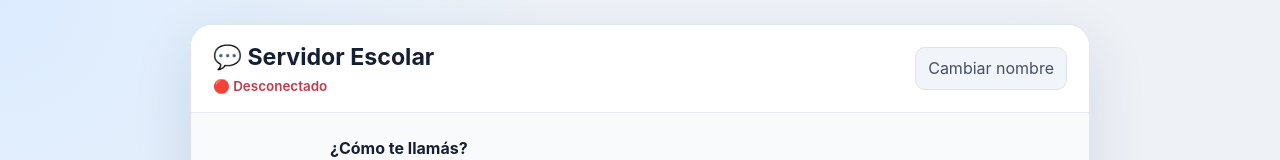
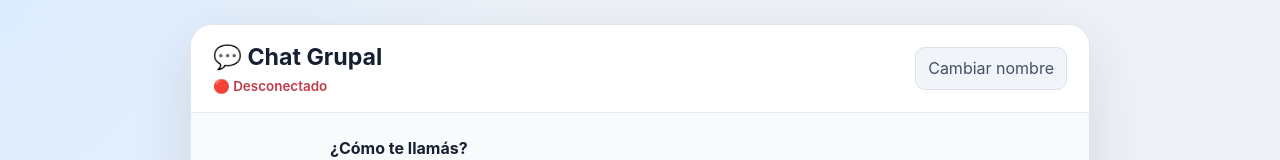
Before and after one commit to Gotti23b/Chat-Escolar, a plain HTML site: page index.html in a window 1280 px wide. Shown: the top 160 px of the page. Drawn offline with nearby package versions, Linux system fonts and the light colour scheme.

Commit message:
Prueba: cambiar identidad de Escolar a Chat Grupal

```diff
--- a/index.html
+++ b/index.html
@@ -3,16 +3,16 @@
 <head>
   <meta charset="UTF-8">
   <meta name="viewport" content="width=device-width, initial-scale=1.0">
-  <meta name="description" content="Servidor Escolar Chat">
-  <title>Servidor Escolar Chat</title>
+  <meta name="description" content="Chat grupal experimental en tiempo real">
+  <title>Chat Grupal</title>
   <link rel="stylesheet" href="style.css">
 </head>
 <body>
   <main class="app-shell">
-    <section class="chat-card" aria-label="Servidor Escolar Chat">
+    <section class="chat-card" aria-label="Chat Grupal">
       <header class="chat-header">
         <div>
-          <h1>💬 Servidor Escolar</h1>
+          <h1>💬 Chat Grupal</h1>
           <p id="connectionStatus" class="status status-offline">🔴 Desconectado</p>
         </div>
         <button id="changeNameButton" class="secondary-button" type="button">Cambiar nombre</button>
```
